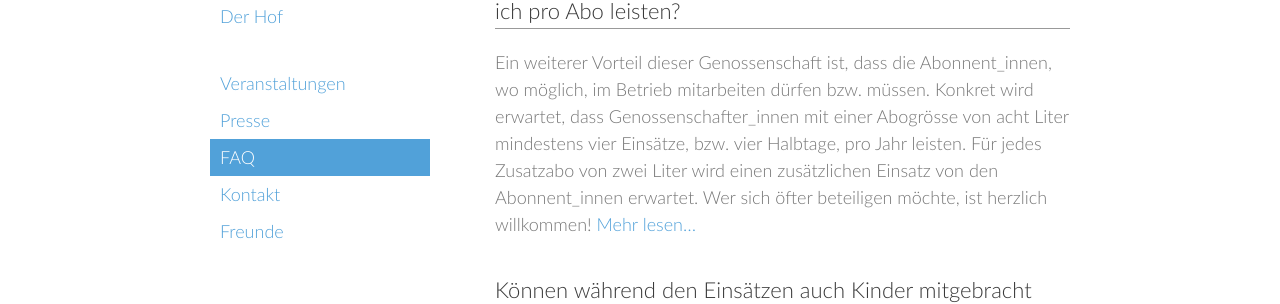
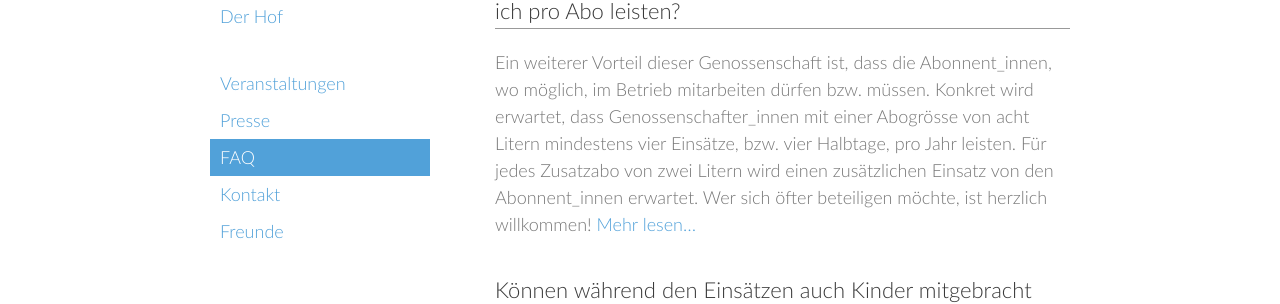
Before and after one commit to vryser/basimilch.github.io, a Jekyll site: the page built from pages/060-faq.md, in a window 1280 px wide and 900 px high, scrolled down 6774 px. Shown: the part 209-513 px from the top of the window. Built offline with Jekyll 4.4.1, drawn with Linux system fonts in a browser that asks for light colours.

Commit message:
fix: small typos

```diff
--- a/pages/060-faq.md
+++ b/pages/060-faq.md
@@ -220,8 +220,8 @@ gekauft werden.
 Ein weiterer Vorteil dieser Genossenschaft ist, dass die
 Abonnent_innen, wo möglich, im Betrieb mitarbeiten dürfen bzw. müssen.
 Konkret wird erwartet, dass Genossenschafter_innen mit einer Abogrösse
-von acht Liter mindestens vier Einsätze, bzw. vier Halbtage, pro Jahr
-leisten. Für jedes Zusatzabo von zwei Liter wird einen zusätzlichen
+von acht Litern mindestens vier Einsätze, bzw. vier Halbtage, pro Jahr
+leisten. Für jedes Zusatzabo von zwei Litern wird einen zusätzlichen
 Einsatz von den Abonnent_innen erwartet. Wer sich öfter beteiligen
 möchte, ist herzlich willkommen!
 [Mehr lesen...](/genossenschaft/betriebsreglement/#mitarbeit)
```
